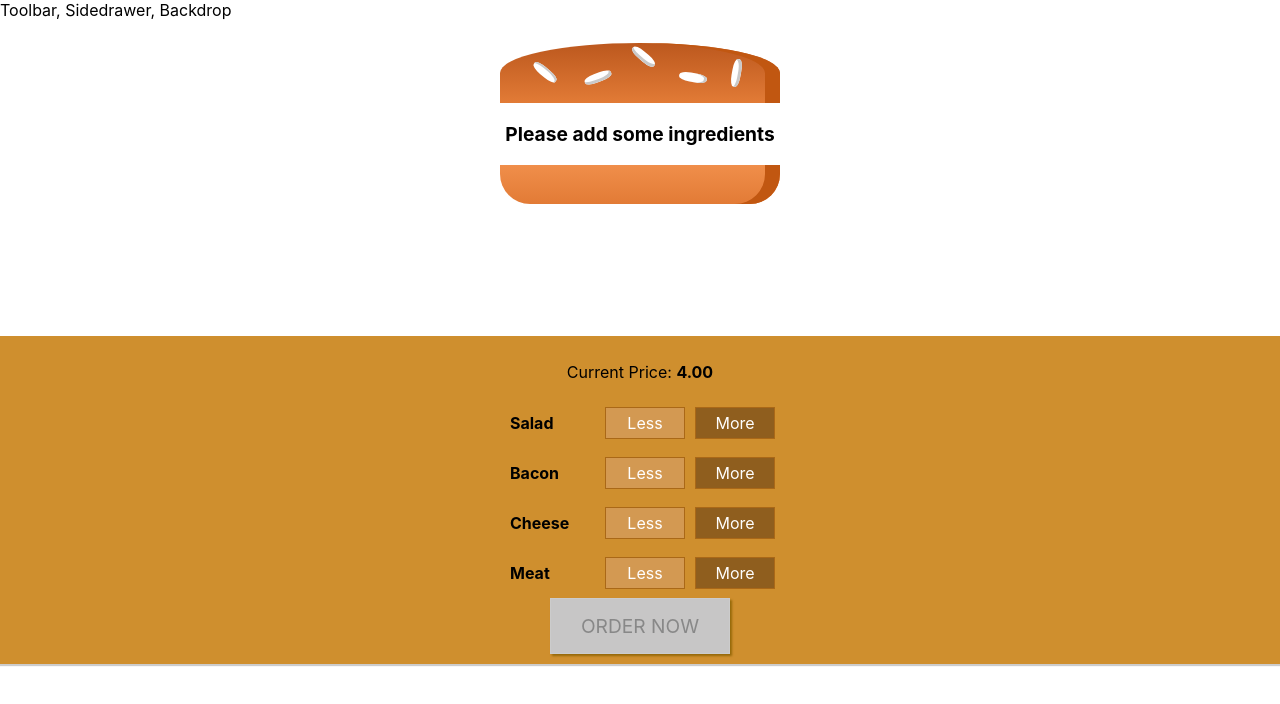
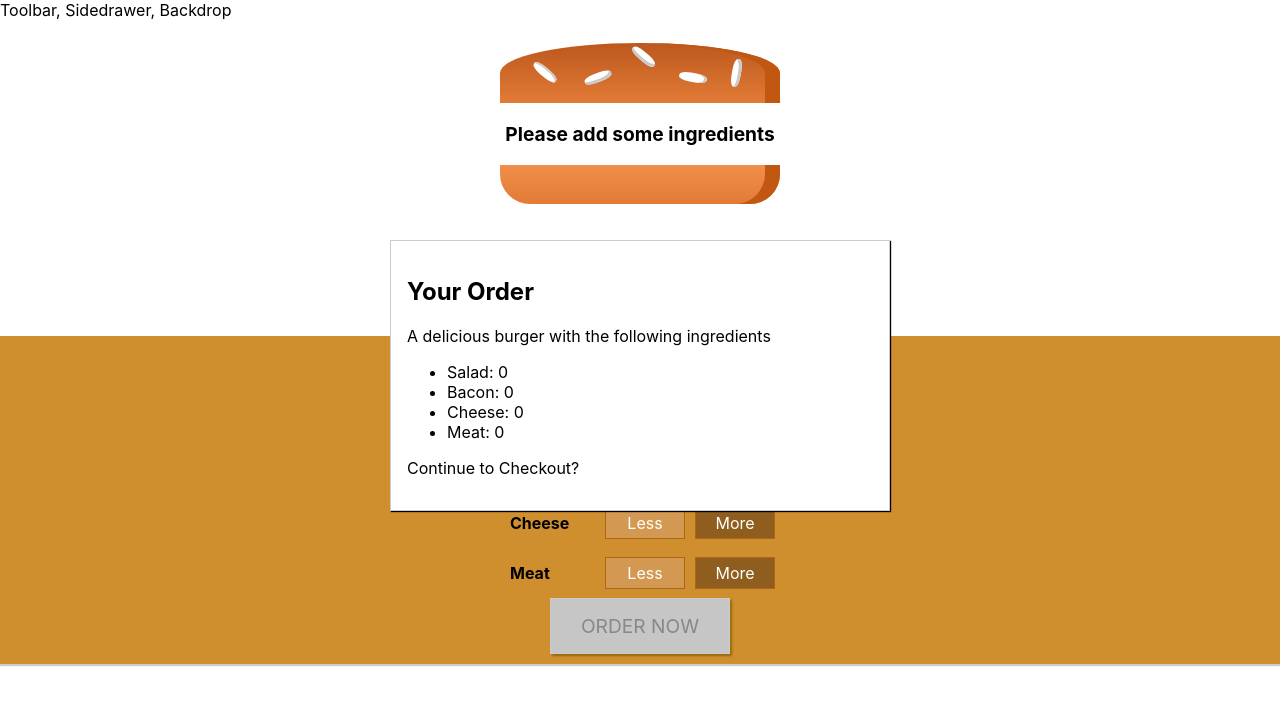
Before and after one commit to kdenno/Burger-Builder, a React app: page / in a window 1280 px wide. Shown: the top 704 px of the page. Built offline with nearby package versions, Linux system fonts and the light colour scheme.

Commit message:
add order summary overlay

```diff
--- a/src/components/Burger/BuildControls/BuildControl/BuildControl.module.css
+++ b/src/components/Burger/BuildControls/BuildControl/BuildControl.module.css
@@ -54,45 +54,3 @@
     background-color: #99703F;
     color: white;
 }
-
-
-.OrderButton {
-    background-color: #DAD735;
-    outline: none;
-    cursor: pointer;
-    border: 1px solid #966909;
-    color: #966909;
-    font-family: inherit;
-    font-size: 1.2em;
-    padding: 15px 30px;
-    box-shadow: 2px 2px 2px #966909;
-}
-
-.OrderButton:hover, .OrderButton:active {
-    background-color: #A0DB41;
-    border: 1px solid #966909;
-    color: #966909;
-}
-
-.OrderButton:disabled {
-    background-color: #C7C6C6;
-    cursor: not-allowed;
-    border: 1px solid #ccc;
-    color: #888888;
-}
-
-.OrderButton:not(:disabled) {
-    animation: enable 0.3s linear;
-}
-
-@keyframes enable {
-    0% {
-        transform: scale(1);
-    }
-    60% {
-        transform: scale(1.1);
-    }
-    100% {
-        transform: scale(1);
-    }
-}
--- /dev/null
+++ b/src/components/Burger/OrderSummary/OrderSummary.js
@@ -0,0 +1,22 @@
+import React from "react";
+
+const orderSummary = props => {
+  const ingredientsArr = Object.keys(props.ingredients).map(item => {
+    return (
+      <li key={item}>
+        <span style={{ textTransform: "capitalize" }}>{item}</span>:{" "}
+        {props.ingredients[item]}
+      </li>
+    );
+  });
+
+  return (
+    <div>
+      <h2>Your Order</h2>
+      <p>A delicious burger with the following ingredients</p>
+      <ul>{ingredientsArr}</ul>
+      <p>Continue to Checkout?</p>
+    </div>
+  );
+};
+export default orderSummary;
--- /dev/null
+++ b/src/components/UI/Overlay/Overlay.js
@@ -0,0 +1,12 @@
+import React from 'react';
+import styles from "./Overlay.module.css";
+
+const overlay = (props) => {
+    return (
+    <div className={styles.Modal}>
+    {props.children}
+    </div>
+    )
+
+}
+export default overlay;
--- /dev/null
+++ b/src/components/UI/Overlay/Overlay.module.css
@@ -0,0 +1,20 @@
+.Modal {
+    position: fixed;
+    z-index: 500;
+    background-color: white;
+    width: 70%;
+    border: 1px solid #ccc;
+    box-shadow: 1px 1px 1px black;
+    padding: 16px;
+    left: 15%;
+    top: 30%;
+    box-sizing: border-box;
+    transition: all 0.3s ease-out;
+}
+
+@media (min-width: 600px) {
+    .Modal {
+        width: 500px;
+        left: calc(50% - 250px);
+    }
+}
--- a/src/containers/BurgerBuilder/BurgerBuilder.js
+++ b/src/containers/BurgerBuilder/BurgerBuilder.js
@@ -2,6 +2,8 @@ import React, { Component } from "react";
 import Aux from "../../hoc/Aux";
 import Burger from "../../components/Burger/Burger";
 import BuildControls from "../../components/Burger/BuildControls/BuildControls";
+import Overlay from "../../components/UI/Overlay/Overlay";
+import OrderSummary from "../../components/Burger/OrderSummary/OrderSummary";
 
 const INGREDIENT_PRICES = {
   salad: 0.4,
@@ -64,6 +66,11 @@ class BurgerBuilder extends Component {
   render() {
     return (
       <Aux>
+        <Overlay>
+          <OrderSummary ingredients={this.state.ingredients}/>
+
+        </Overlay>
+
         <Burger ingredients={this.state.ingredients} />
         <BuildControls
           ingredientAdded={this.addIngredientHandler}
```
